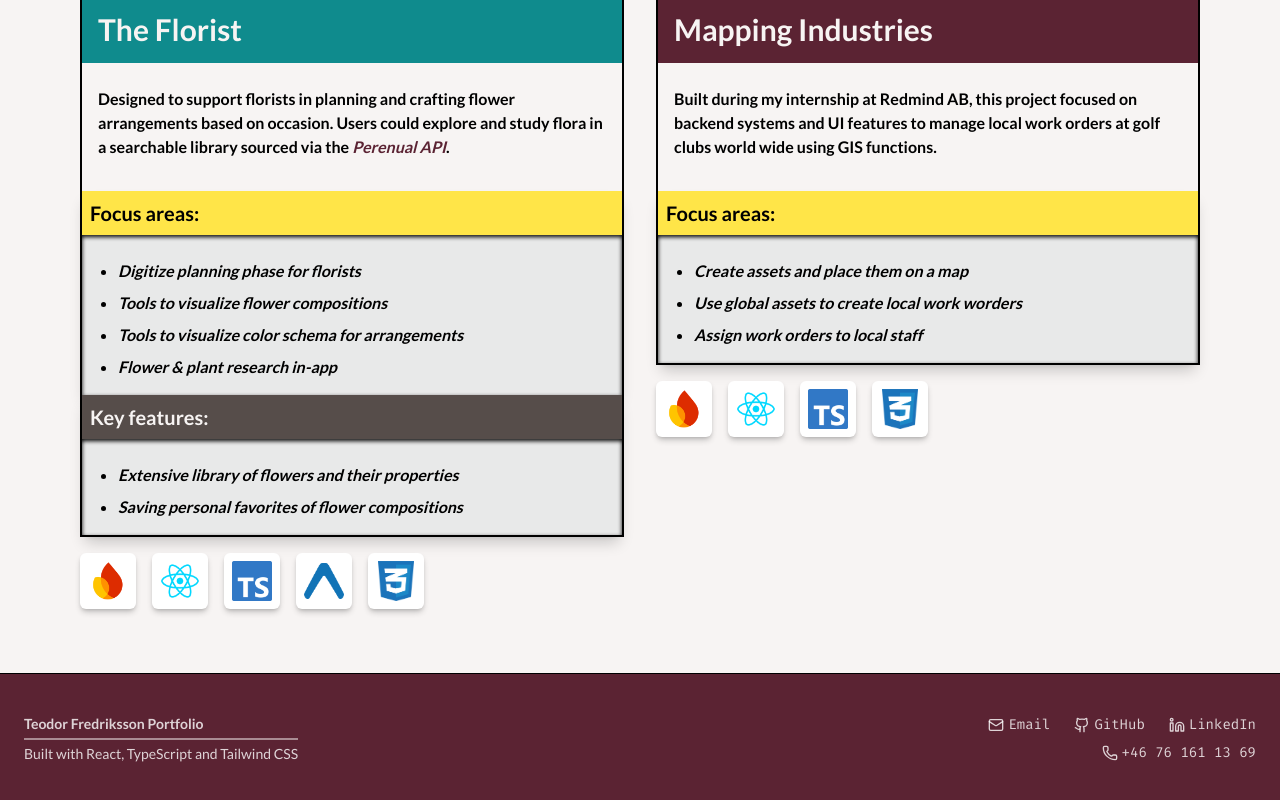
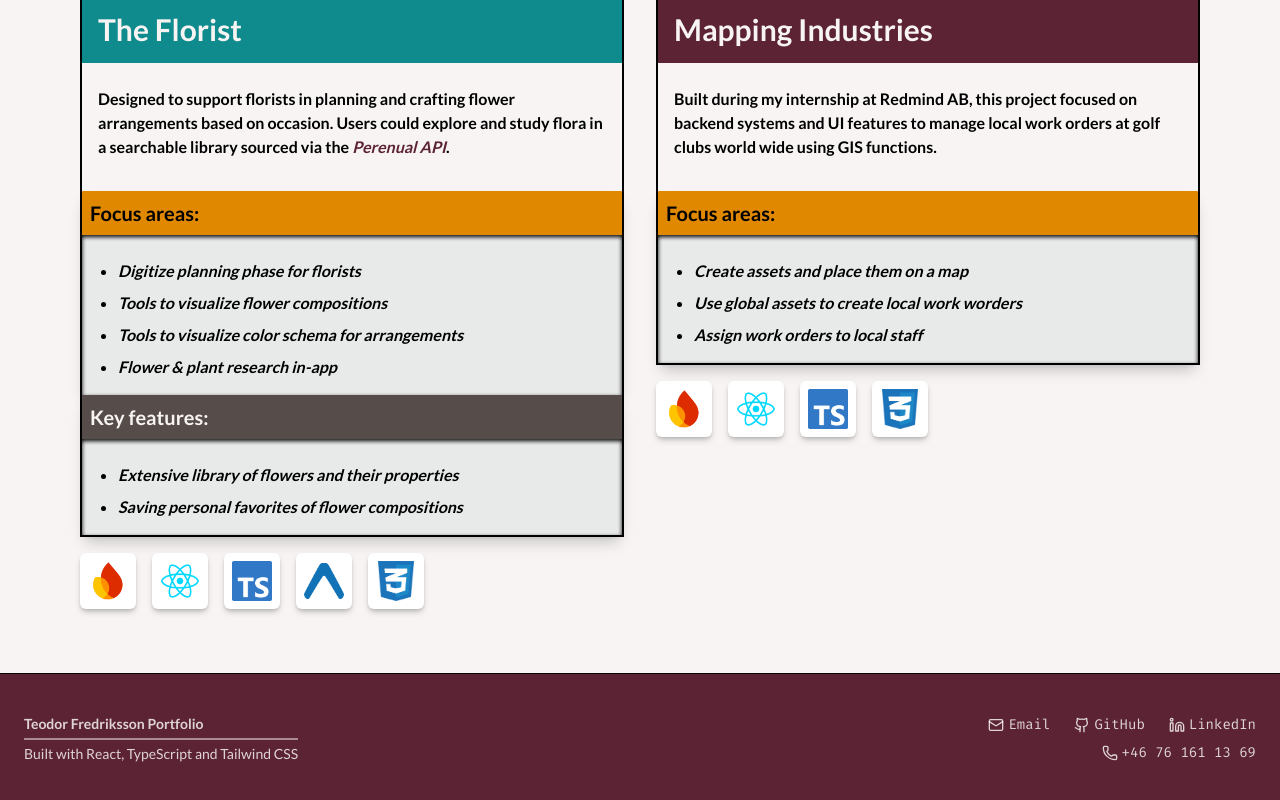
Before and after one commit to TeodorFredriksson95/cv-website-2025, a Next.js app: page /mobiledevelopment in a window 1280 px wide. Shown: the part 1126-1926 px from the top of the page. Built offline with nearby package versions, Linux system fonts and the light colour scheme.

Commit message:
fix: update focus area background color from yellow to orange for consistency

```diff
--- a/src/app/mobiledevelopment/page.tsx
+++ b/src/app/mobiledevelopment/page.tsx
@@ -182,7 +182,7 @@ export default function AppsAndMobilePage() {
                   </p>
                 </div>
                 <div className="bg-secondary-brown mt-4 rounded shadow-lg/20 ">
-                  <p className="text-xl p-2 font-bold bg-accent-yellow   ">
+                  <p className="text-xl p-2 font-bold bg-accent-orange   ">
                     Focus areas:
                   </p>
                   <div className="p-4 bg-gray-50/90 inset-shadow-sm inset-shadow-black ">
@@ -279,7 +279,7 @@ export default function AppsAndMobilePage() {
                   </p>
                 </div>
                 <div className="bg-secondary-brown mt-4 rounded shadow-lg/20 ">
-                  <p className="text-xl p-2 font-bold bg-accent-yellow   ">
+                  <p className="text-xl p-2 font-bold bg-accent-orange   ">
                     Focus areas:
                   </p>
                   <div className="p-4 bg-gray-50/90 inset-shadow-sm inset-shadow-black ">
```
